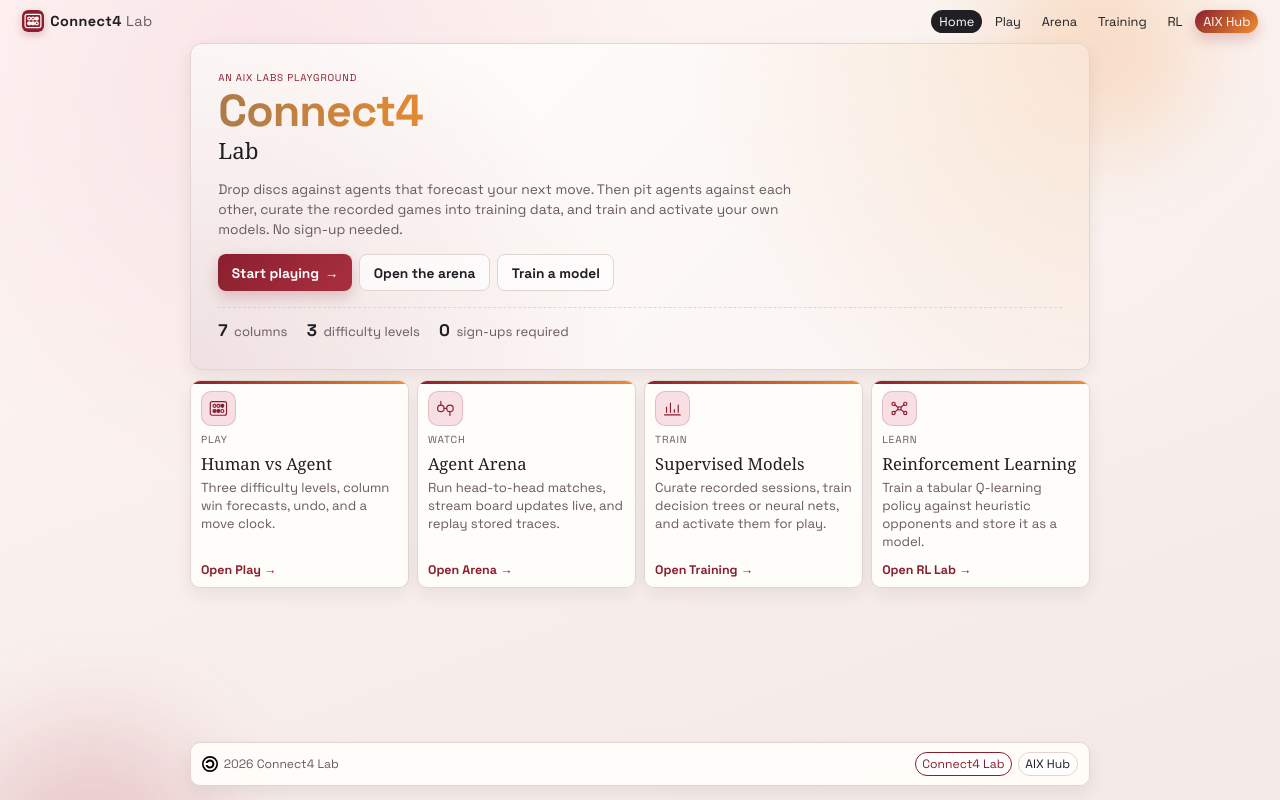
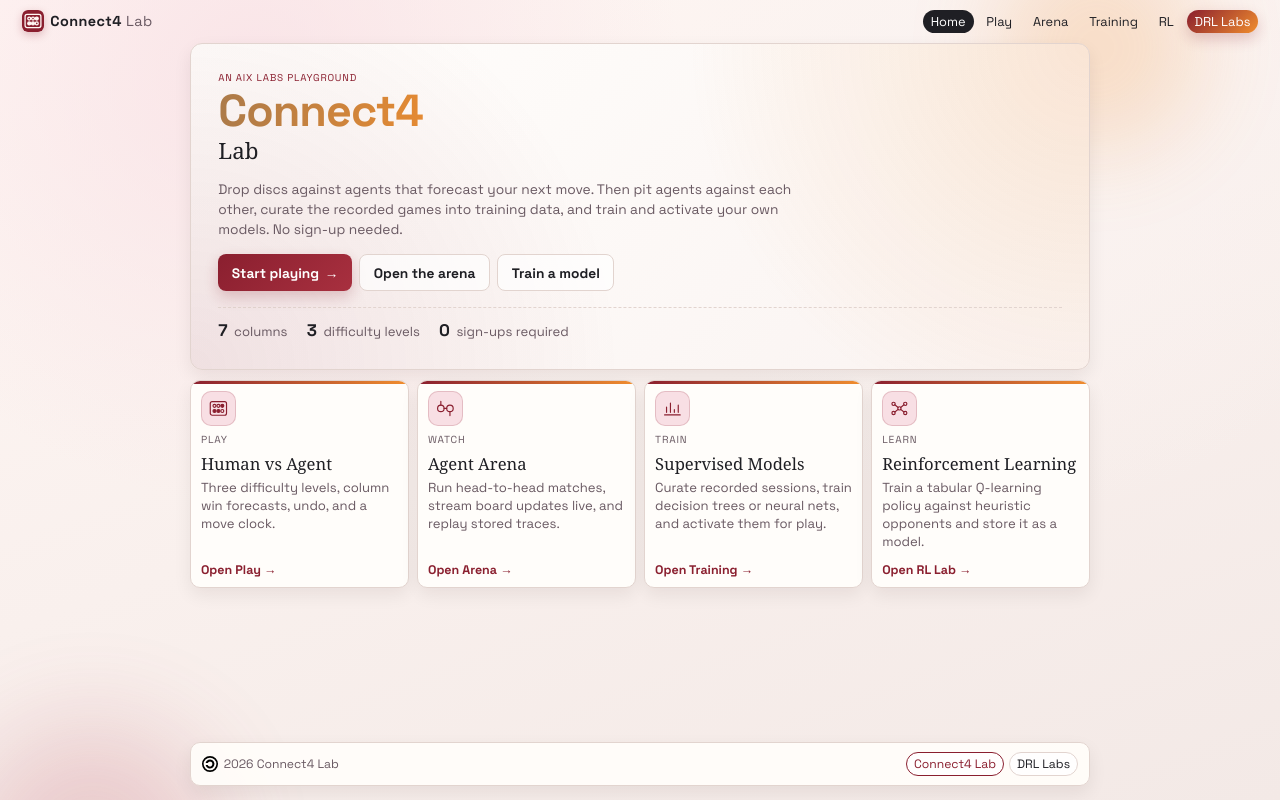
Before and after one commit to davidabelin/c4, a Flask app: page / in a window 1280 px wide. Run offline with Flask 3, Linux system fonts and the light colour scheme; some web fonts are replaced.

Commit message:
So clean! So fresh!

```diff
--- a/app.drl.yaml
+++ b/app.drl.yaml
@@ -9,6 +9,6 @@ env_variables:
   C4_EXPORTS_DIR: /tmp/c4/exports
   C4_TRAINING_EXECUTION_MODE: local
   C4_AGENT_MATCH_DEFAULT_TURNS: "42"
-  DRL_HOME_URL: https://deeprl-031026.wm.r.appspot.com/
+  DRL_HOME_URL: https://drl-web-x2ulcmhaiq-wm.a.run.app/
 
 service_account: administrator@deeprl-031026.iam.gserviceaccount.com
--- a/c4_web/__init__.py
+++ b/c4_web/__init__.py
@@ -83,7 +83,7 @@ def create_app(config: dict | None = None) -> Flask:
         INTERNAL_WORKER_TOKEN=os.getenv("C4_INTERNAL_WORKER_TOKEN", ""),
         INTERNAL_WORKER_TOKEN_SECRET=os.getenv("C4_INTERNAL_WORKER_TOKEN_SECRET", ""),
         AGENT_MATCH_DEFAULT_TURNS=int(os.getenv("C4_AGENT_MATCH_DEFAULT_TURNS", "42")),
-        DRL_HOME_URL=os.getenv("DRL_HOME_URL", "https://aix-labs.uw.r.appspot.com/"),
+        DRL_HOME_URL=os.getenv("DRL_HOME_URL", "https://drl-web-x2ulcmhaiq-wm.a.run.app/"),
     )
     if config:
         app.config.update(config)
--- a/c4_web/templates/base.html
+++ b/c4_web/templates/base.html
@@ -31,7 +31,7 @@
         <a href="{{ url_for('main.training_page') }}"{% if request.path == "/training" %} aria-current="page"{% endif %}>Training</a>
         <a href="{{ url_for('main.rl_page') }}"{% if request.path == "/rl" %} aria-current="page"{% endif %}>RL</a>
         {% if drl_home_url %}
-        <a class="nav-return" href="{{ drl_home_url }}">AIX Hub</a>
+        <a class="nav-return" href="{{ drl_home_url }}">DRL Labs</a>
         {% endif %}
       </nav>
     </header>
@@ -45,7 +45,7 @@
         <nav class="footer-links" aria-label="Connect4 footer">
           <a href="{{ url_for('main.home') }}"{% if request.path == "/" %} aria-current="page"{% endif %}>Connect4 Lab</a>
           {% if drl_home_url %}
-          <a href="{{ drl_home_url }}">AIX Hub</a>
+          <a href="{{ drl_home_url }}">DRL Labs</a>
           {% endif %}
         </nav>
       </div>
```
Also changed, not shown: tests/test_pages.py (+3 -3 lines).
